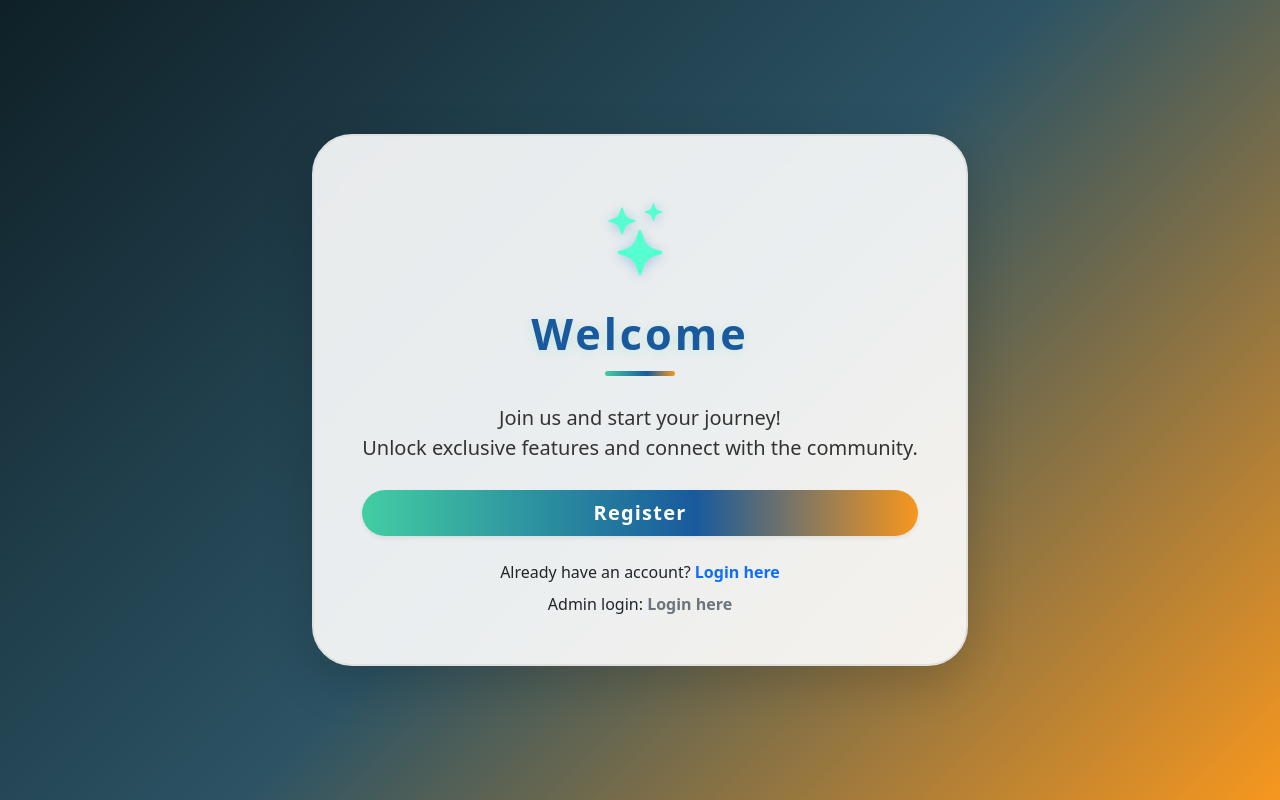
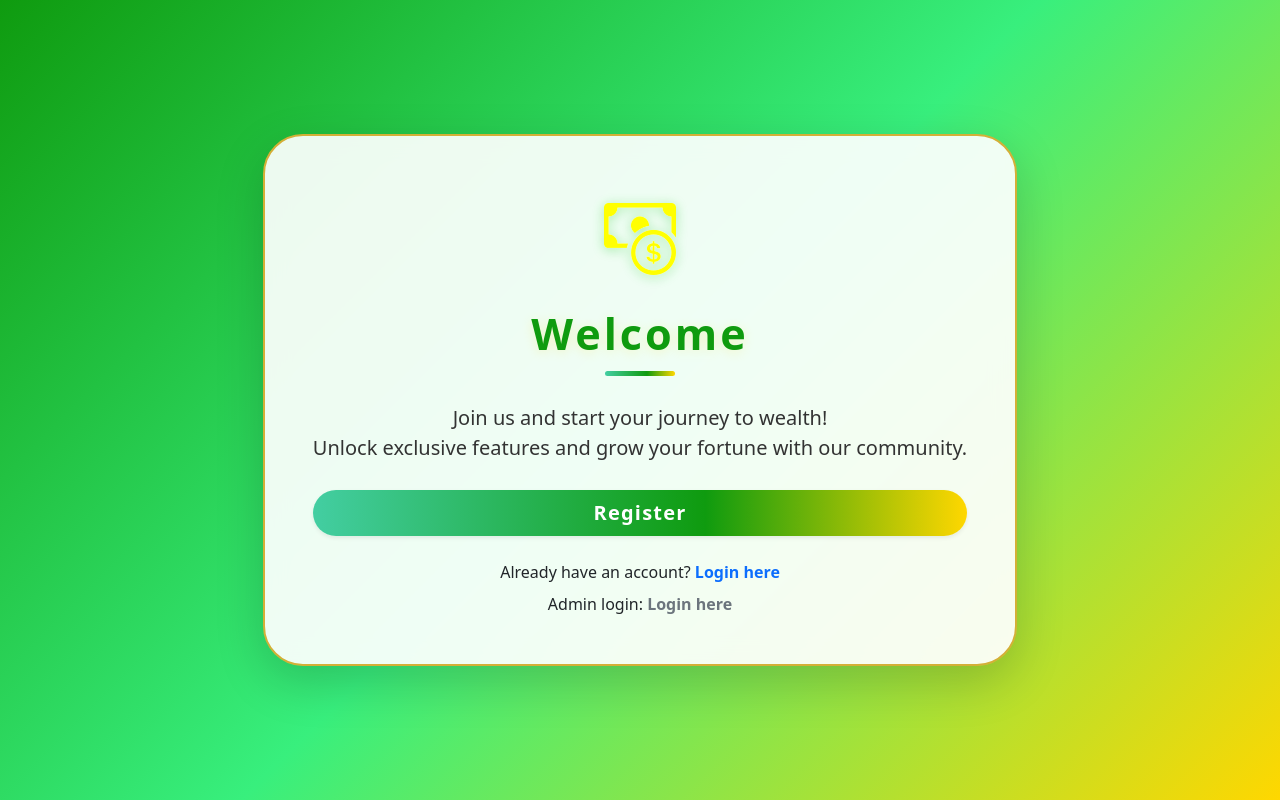
Before and after one commit to PRASATH978/RICH-, a Django app: page / in a window 1280 px wide. Run offline with Django 5.2, Linux system fonts and the light colour scheme.

Commit message:
commit to money

```diff
--- a/core/templates/core/home.html
+++ b/core/templates/core/home.html
@@ -7,24 +7,24 @@
     <link href="https://cdn.jsdelivr.net/npm/bootstrap@5.3.0/dist/css/bootstrap.min.css" rel="stylesheet">
     <style>
         body {
-            background: linear-gradient(135deg, #0f2027 0%, #2c5364 50%, #f7971e 100%);
+            background: linear-gradient(135deg, #0f9b0f 0%, #38ef7d 50%, #ffd700 100%);
             min-height: 100vh;
             overflow-x: hidden;
         }
         .glass-card {
             border-radius: 2.5rem;
-            background: rgba(255,255,255,0.90);
-            box-shadow: 0 16px 48px 0 rgba(44, 83, 100, 0.18), 0 4px 16px rgba(247, 151, 30, 0.10);
-            border: 2px solid #e0e0e0;
+            background: rgba(255,255,255,0.92);
+            box-shadow: 0 16px 48px 0 rgba(34, 139, 34, 0.18), 0 4px 16px rgba(255, 215, 0, 0.10);
+            border: 2px solid #d4af37;
             backdrop-filter: blur(12px);
             transition: transform 0.25s, box-shadow 0.25s;
         }
         .glass-card:hover {
             transform: translateY(-8px) scale(1.04);
-            box-shadow: 0 24px 72px 0 rgba(44, 83, 100, 0.22), 0 8px 32px rgba(247, 151, 30, 0.14);
+            box-shadow: 0 24px 72px 0 rgba(34, 139, 34, 0.22), 0 8px 32px rgba(255, 215, 0, 0.14);
         }
         .btn-custom {
-            background: linear-gradient(90deg, #43cea2 0%, #185a9d 60%, #f7971e 100%);
+            background: linear-gradient(90deg, #43cea2 0%, #0f9b0f 60%, #ffd700 100%);
             color: #fff;
             border: none;
             font-weight: 700;
@@ -34,14 +34,14 @@
             transition: background 0.3s, box-shadow 0.2s;
         }
         .btn-custom:hover {
-            background: linear-gradient(90deg, #f7971e 0%, #185a9d 60%, #43cea2 100%);
+            background: linear-gradient(90deg, #ffd700 0%, #0f9b0f 60%, #43cea2 100%);
             color: #fff;
-            box-shadow: 0 6px 24px rgba(24, 90, 157, 0.18);
+            box-shadow: 0 6px 24px rgba(15, 155, 15, 0.18);
         }
         .welcome-icon {
             font-size: 4.5rem;
-            color: #43cea2;
-            text-shadow: 0 2px 12px #185a9d55;
+            color: #ffd700;
+            text-shadow: 0 2px 12px #0f9b0f55;
             animation: sparkle 1.5s infinite alternate;
         }
         @keyframes sparkle {
@@ -52,8 +52,8 @@
             font-size: 2.7rem;
             font-weight: 900;
             letter-spacing: 3px;
-            color: #185a9d;
-            text-shadow: 0 2px 12px #43cea233;
+            color: #0f9b0f;
+            text-shadow: 0 2px 12px #ffd70033;
         }
         .card-text {
             color: #333;
@@ -65,19 +65,19 @@
             transition: color 0.2s;
         }
         .link-primary {
-            color: #185a9d;
+            color: #0f9b0f;
         }
         .link-secondary {
-            color: #f7971e;
+            color: #ffd700;
         }
         .link-primary:hover, .link-secondary:hover {
             text-decoration: underline;
-            color: #43cea2;
+            color: #38ef7d;
         }
         .divider {
             width: 70px;
             height: 5px;
-            background: linear-gradient(90deg, #43cea2 0%, #185a9d 60%, #f7971e 100%);
+            background: linear-gradient(90deg, #43cea2 0%, #0f9b0f 60%, #ffd700 100%);
             border-radius: 3px;
             margin: 0.7rem auto 1.7rem auto;
         }
@@ -89,11 +89,11 @@
     <div class="container d-flex justify-content-center align-items-center" style="min-height: 100vh;">
         <div class="glass-card p-5 text-center shadow-lg">
             <div class="mb-3">
-                <i class="bi bi-stars welcome-icon"></i>
+                <i class="bi bi-cash-coin welcome-icon"></i>
             </div>
             <h2 class="mb-1 card-title">Welcome</h2>
             <div class="divider"></div>
-            <p class="card-text">Join us and start your journey!<br>Unlock exclusive features and connect with the community.</p>
+            <p class="card-text">Join us and start your journey to wealth!<br>Unlock exclusive features and grow your fortune with our community.</p>
             <a href="{% url 'register' %}" class="btn btn-custom btn-lg mb-4 w-100 shadow-sm">Register</a>
             <div class="mb-2">
                 <span>Already have an account?</span>
```
Also changed, not shown: db.sqlite3.
